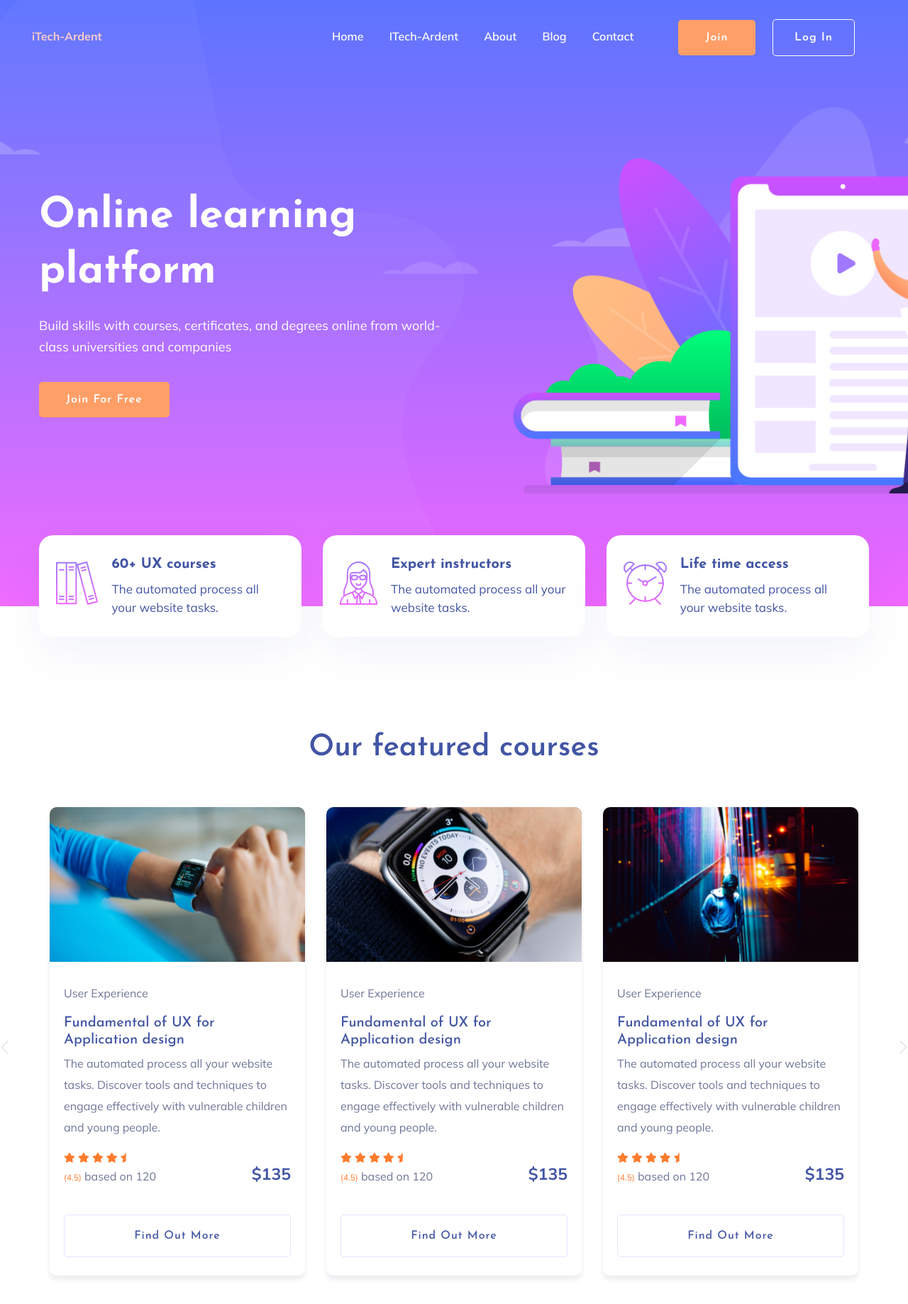
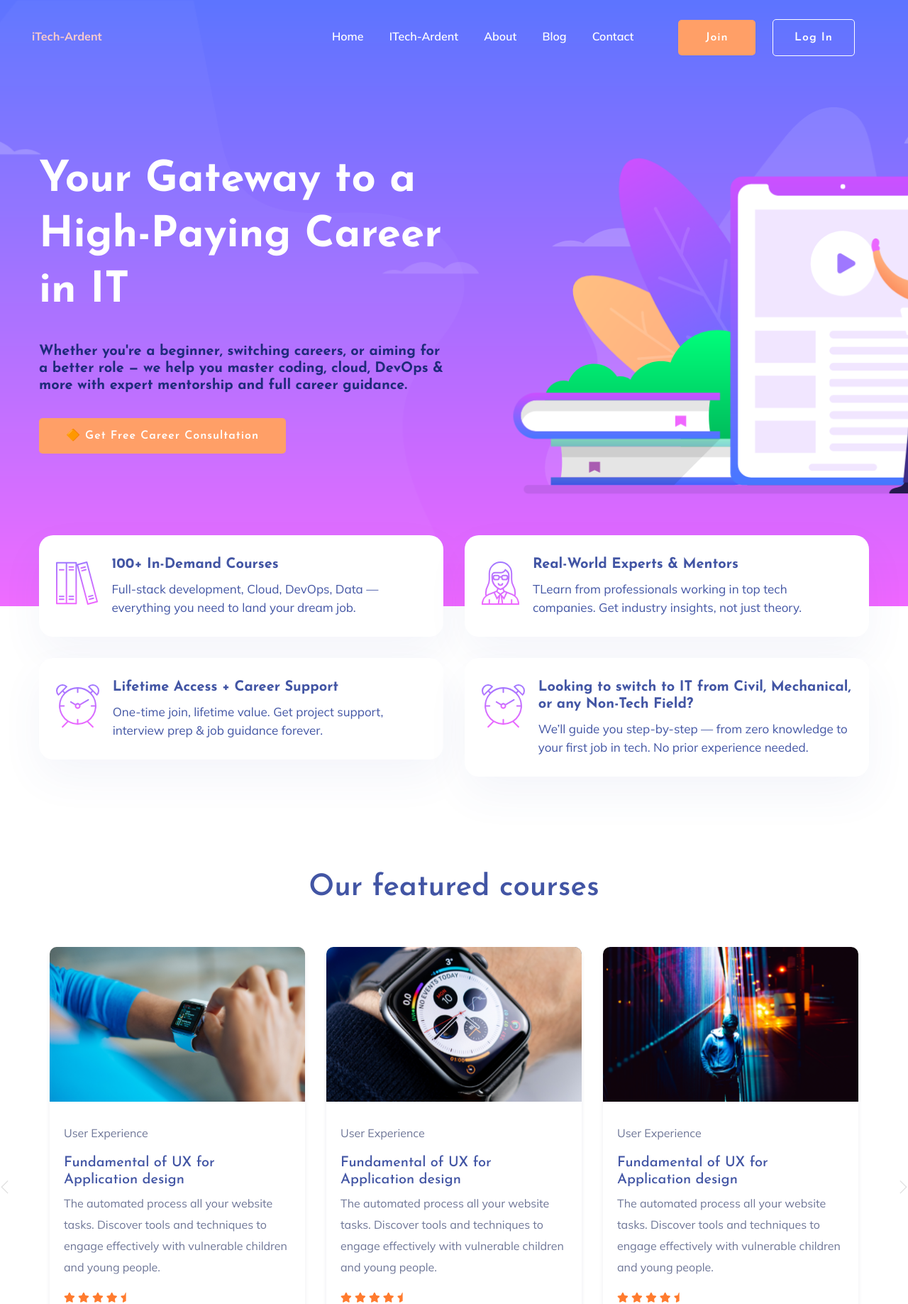
Before and after one commit to abhishek665/tech_ardent, a Django app: page / in a window 1280 px wide. Shown: the top 1837 px of the page at 71% size. Run offline with Django 4.2, Linux system fonts and the light colour scheme; some libraries are stand-ins or nearby versions.

Commit message:
added text contents and sections

```diff
--- a/tech_ardent/templates/body_main.html
+++ b/tech_ardent/templates/body_main.html
@@ -12,9 +12,9 @@
                     <div class="row">
                         <div class="col-xl-6 col-lg-7 col-md-12">
                             <div class="hero__caption">
-                                <h1 data-animation="fadeInLeft" data-delay="0.2s">Online learning<br> platform</h1>
-                                <p data-animation="fadeInLeft" data-delay="0.4s">Build skills with courses, certificates, and degrees online from world-class universities and companies</p>
-                                <a href="#" class="btn hero-btn" data-animation="fadeInLeft" data-delay="0.7s">Join for Free</a>
+                                <h1 data-animation="fadeInLeft" data-delay="0.2s">Your Gateway to a High-Paying Career in IT</h1>
+                                <p data-animation="fadeInLeft" data-delay="0.4s"><h2><b>Whether you're a beginner, switching careers, or aiming for a better role — we help you master coding, cloud, DevOps & more with expert mentorship and full career guidance.</b></h2></p>
+                                <a href="#" class="btn hero-btn" data-animation="fadeInLeft" data-delay="0.7s">🔶 Get Free Career Consultation</a>
                             </div>
                         </div>
                     </div>
@@ -26,42 +26,54 @@
     <div class="services-area">
         <div class="container">
             <div class="row justify-content-sm-center">
-                <div class="col-lg-4 col-md-6 col-sm-8">
+                <div class="col-lg-6 col-md-6 col-sm-8">
                     <div class="single-services mb-30">
                         <div class="features-icon">
                             <img src="{% static 'assets/img/icon/icon1.svg' %}" alt="">
                         </div>
                         <div class="features-caption">
-                            <h3>60+ UX courses</h3>
-                            <p>The automated process all your website tasks.</p>
+                            <h3>100+ In-Demand Courses</h3>
+                            <p>Full-stack development, Cloud, DevOps, Data — everything you need to land your dream job.</p>
                         </div>
                     </div>
                 </div>
-                <div class="col-lg-4 col-md-6 col-sm-8">
+                <div class="col-lg-6 col-md-6 col-sm-8">
                     <div class="single-services mb-30">
                         <div class="features-icon">
                             <img src="{% static 'assets/img/icon/icon2.svg' %}" alt="">
                         </div>
                         <div class="features-caption">
-                            <h3>Expert instructors</h3>
-                            <p>The automated process all your website tasks.</p>
+                            <h3>Real-World Experts & Mentors</h3>
+                            <p>TLearn from professionals working in top tech companies. Get industry insights, not just theory.</p>
                         </div>
                     </div>
                 </div>
-                <div class="col-lg-4 col-md-6 col-sm-8">
+                <div class="col-lg-6 col-md-6 col-sm-8">
                     <div class="single-services mb-30">
                         <div class="features-icon">
                             <img src="{% static 'assets/img/icon/icon3.svg' %}" alt="">
                         </div>
                         <div class="features-caption">
-                            <h3>Life time access</h3>
-                            <p>The automated process all your website tasks.</p>
+                            <h3>Lifetime Access + Career Support</h3>
+                            <p>One-time join, lifetime value. Get project support, interview prep & job guidance forever.</p>
+                        </div>
+                    </div>
+                </div>
+                <div class="col-lg-6 col-md-6 col-sm-8">
+                    <div class="single-services mb-30">
+                        <div class="features-icon">
+                            <img src="{% static 'assets/img/icon/icon3.svg' %}" alt="">
+                        </div>
+                        <div class="features-caption">
+                            <h3>Looking to switch to IT from Civil, Mechanical, or any Non-Tech Field?</h3>
+                            <p>We’ll guide you step-by-step — from zero knowledge to your first job in tech. No prior experience needed.</p>
                         </div>
                     </div>
                 </div>
             </div>
         </div>
     </div>
+
     <!-- Courses area start -->
     <div class="courses-area section-padding40 fix">
         <div class="container">
@@ -217,10 +229,8 @@
                 <!-- section tittle -->
                 <div class="section-tittle section-tittle2 mb-55">
                     <div class="front-text">
-                        <h2 class="">Learn new skills online with top educators</h2>
-                        <p>The automated process all your website tasks. Discover tools and
-                            techniques to engage effectively with vulnerable children and young
-                        people.</p>
+                        <h2 class="">Start Your IT Career with Expert Mentorship & Practical Skills</h2>
+                        <p>Learn different programming languages, Cloud Engineering, DevOps, AI/ML, Data Science, Core Concepts(OOP's, DSA, SOLID) and other high-demand tech skills — guided by top educators and industry mentors. Whether you're a beginner or switching from non-IT, we’ve got your back.</p>
                     </div>
                 </div>
                 <div class="single-features">
@@ -228,7 +238,7 @@
                         <img src="{% static 'assets/img/icon/right-icon.svg' %}" alt="">
                     </div>
                     <div class="features-caption">
-                        <p>Techniques to engage effectively with vulnerable children and young people.</p>
+                        <p>🎓 Structured learning paths designed to guide you from fundamentals to advanced expertise — no prior IT experience required.</p>
                     </div>
                 </div>
                 <div class="single-features">
@@ -236,7 +246,7 @@
                         <img src="{% static 'assets/img/icon/right-icon.svg' %}" alt="">
                     </div>
                     <div class="features-caption">
-                        <p>Join millions of people from around the world  learning together.</p>
+                        <p>🤝 Personalized mentorship and guidance from experienced professionals committed to your growth and success.</p>
                     </div>
                 </div>
 
@@ -245,7 +255,23 @@
                         <img src="{% static 'assets/img/icon/right-icon.svg' %}" alt="">
                     </div>
                     <div class="features-caption">
-                        <p>Join millions of people from around the world learning together. Online learning is as easy and natural.</p>
+                        <p>🌐 Trusted by thousands of learners globally, many of whom have successfully transitioned into rewarding IT careers.</p>
+                    </div>
+                </div>
+                <div class="single-features">
+                    <div class="features-icon">
+                        <img src="{% static 'assets/img/icon/right-icon.svg' %}" alt="">
+                    </div>
+                    <div class="features-caption">
+                        <p>🧠 Practical, industry-aligned projects to help you build confidence, real-world skills, and a standout portfolio.</p>
+                    </div>
+                </div>
+                <div class="single-features">
+                    <div class="features-icon">
+                        <img src="{% static 'assets/img/icon/right-icon.svg' %}" alt="">
+                    </div>
+                    <div class="features-caption">
+                        <p>🔐 Lifetime access and continued support, ensuring you learn at your own pace, with our team always by your side.</p>
                     </div>
                 </div>
             </div>
@@ -268,7 +294,7 @@
             <div class="row justify-content-center">
                 <div class="col-xl-7 col-lg-8">
                     <div class="section-tittle text-center mb-55">
-                        <h2>Explore top subjects</h2>
+                        <h2>Explore top Courses</h2>
                     </div>
                 </div>
             </div>
@@ -427,7 +453,7 @@
     </section>
     <!-- About Area End -->
     <!--? Team -->
-    <section class="team-area section-padding40 fix">
+    <!-- <section class="team-area section-padding40 fix">
         <div class="container">
             <div class="row justify-content-center">
                 <div class="col-xl-7 col-lg-8">
@@ -484,19 +510,19 @@
                 </div>
             </div>
         </div>
-    </section>
+    </section> -->
     <!-- Services End -->
-    <!--? About Area-2 Start -->
+    <!-- ? About Area-2 Start
     <section class="about-area2 fix pb-padding">
         <div class="support-wrapper align-items-center">
             <div class="right-content2">
-                <!-- img -->
+                 img
                 <div class="right-img">
                     <img src="{% static 'assets/img/gallery/about2.png' %}" alt="">
                 </div>
             </div>
             <div class="left-content2">
-                <!-- section tittle -->
+                 section tittle
                 <div class="section-tittle section-tittle2 mb-20">
                     <div class="front-text">
                         <h2 class="">Take the next step
@@ -509,7 +535,7 @@
                 </div>
             </div>
         </div>
-    </section>
+    </section> -->
     <!-- About Area End -->
 
 {% endblock %}
--- a/tech_ardent/templates/index.html
+++ b/tech_ardent/templates/index.html
@@ -127,13 +127,14 @@
                     <div class="col-xl-2 col-lg-3 col-md-4 col-sm-5">
                         <div class="single-footer-caption mb-50">
                             <div class="footer-tittle">
-                                <h4>Our solutions</h4>
+                                <h4>Our Courses</h4>
                                 <ul>
-                                    <li><a href="#">Design & creatives</a></li>
-                                    <li><a href="#">Telecommunication</a></li>
-                                    <li><a href="#">Restaurant</a></li>
-                                    <li><a href="#">Programing</a></li>
-                                    <li><a href="#">Architecture</a></li>
+                                    <li><a href="#">Full Stack Development</a></li>
+                                    <li><a href="#">Python (Django/Flask)</a></li>
+                                    <li><a href="#">Java</a></li>
+                                    <li><a href="#">Frontent</a></li>
+                                    <li><a href="#">Backend</a></li>
+                                    <li><a href="#">Cloud Engineering</a></li>
                                 </ul>
                             </div>
                         </div>
@@ -143,11 +144,11 @@
                             <div class="footer-tittle">
                                 <h4>Support</h4>
                                 <ul>
-                                    <li><a href="#">Design & creatives</a></li>
-                                    <li><a href="#">Telecommunication</a></li>
-                                    <li><a href="#">Restaurant</a></li>
-                                    <li><a href="#">Programing</a></li>
-                                    <li><a href="#">Architecture</a></li>
+                                    <li><a href="#">24/7 Support</a></li>
+                                    <li><a href="#">Support Till Your First Placement</a></li>
+                                    <li><a href="#">Lifetime Access</a></li>
+                                    <li><a href="#">One on One Mentorship</a></li>
+                                    <li><a href="#">Interview Preparation</a></li>
                                 </ul>
                             </div>
                         </div>
@@ -155,13 +156,13 @@
                     <div class="col-xl-2 col-lg-3 col-md-4 col-sm-6">
                         <div class="single-footer-caption mb-50">
                             <div class="footer-tittle">
-                                <h4>Company</h4>
+                                <h4>More Courses</h4>
                                 <ul>
-                                    <li><a href="#">Design & creatives</a></li>
-                                    <li><a href="#">Telecommunication</a></li>
-                                    <li><a href="#">Restaurant</a></li>
-                                    <li><a href="#">Programing</a></li>
-                                    <li><a href="#">Architecture</a></li>
+                                    <li><a href="#">React</a></li>
+                                    <li><a href="#">App Development</a></li>
+                                    <li><a href="#">Website Development</a></li>
+                                    <li><a href="#">Devops</a></li>
+                                    <li><a href="#">AWS</a></li>
                                 </ul>
                             </div>
                         </div>
@@ -177,7 +178,7 @@
                         <div class="col-xl-12 ">
                             <div class="footer-copy-right text-center">
                                 <p><!-- Link back to Colorlib can't be removed. Template is licensed under CC BY 3.0. -->
-                                  Copyright &copy;<script>document.write(new Date().getFullYear());</script> All rights reserved | This template is made with <i class="fa fa-heart" aria-hidden="true"></i> by <a href="https://colorlib.com" target="_blank">Colorlib</a>
+                                  Copyright &copy;<script>document.write(new Date().getFullYear());</script> All rights reserved </a>
                                   <!-- Link back to Colorlib can't be removed. Template is licensed under CC BY 3.0. --></p>
                               </div>
                           </div>
```
